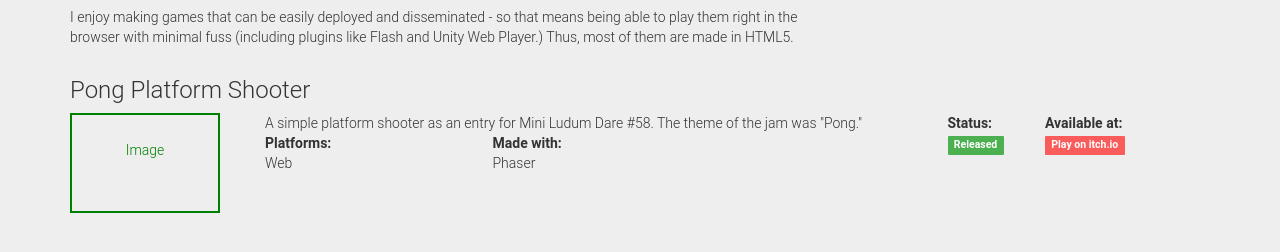
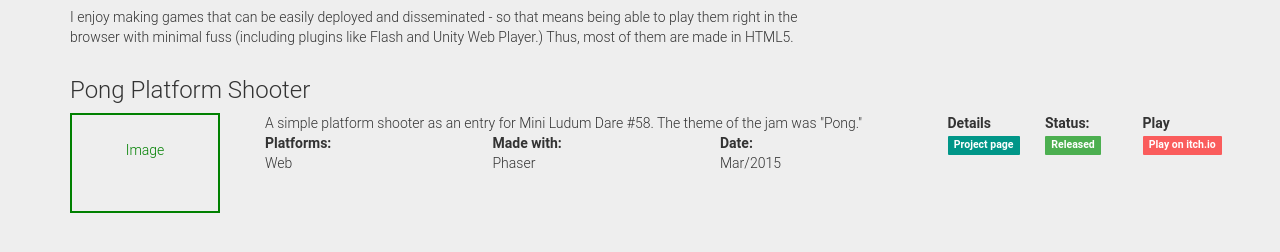
Before and after one commit to chongdashu/chongdashu.com, a plain HTML site: page www/new/index.html in a window 1280 px wide. Shown: the part 126-378 px from the top of the page. Drawn offline with Linux system fonts and the light colour scheme.

Commit message:
updated format.

```diff
--- a/www/new/index.html
+++ b/www/new/index.html
@@ -89,7 +89,7 @@
                                     </div> <!-- end .row -->
 
                                     <div class="row">
-                                        <div class="col-md-4 project-description-platforms" >
+                                        <div class="col-xs-4 project-description-platforms" >
                                         <span class="project-description-platform-title" style="font-weight: bold;">Platforms:
                                         </span>
                                         <ul class="list-inline project-description-platform-list" style:"">
@@ -97,13 +97,22 @@
                                         </ul>
                                         </div> <!-- end .project-description-platforms -->
 
-                                        <div class="col-md-8 project-description-madewith text-left" >
+                                        <div class="col-xs-4 project-description-madewith text-left" >
                                             <span class="project-description-madewith-title" style="font-weight: bold;">
                                                 Made with:
                                             </span>
                                             <ul class="list-inline project-description-madewith-list" >
                                                 <li class="li-madewith">Phaser</li>
                                             </ul>
+                                        </div> <!-- end .project-description-madewith -->
+
+                                        <div class="col-xs-4 project-description-date text-left" >
+                                            <span class="project-description-date-title" style="font-weight: bold;">
+                                                Date:
+                                            </span>
+                                            <div>
+                                                Mar/2015
+                                            </div>
                                         </div> <!-- end .project-description-madewith -->
                                     </div> <!-- end .row -->
 
@@ -112,13 +121,19 @@
                                 <div class="col-md-3  project-status">
                                     <div class="row">
 
-                                        <div class="project-status-text col-md-4 col-xs-2">
+                                        <div class="project-status-text col-md-4 col-xs-4">
+                                            <b>Details</b><br>
+                                            <span class="label label-primary">Project page</span>
+                                        </div>
+
+                                        <div class="project-status-text col-md-4 col-xs-4">
                                             <b>Status:</b><br>
                                             <span class="label label-success">Released</span>
                                         </div>
-                                        <div class="project-status-link col-md-8 col-xs-10">
-                                            <b>Available at:</b><br>
-                                            <span class="label label-itchio"><a href="http://chongdashu.itch.io/pong-platform-shooter">Play on itch.io</a></span>
+                                        <div class="project-status-link col-md-4 col-xs-4">
+                                            <b>Play</b><br>
+
+                                                <span class="label label-itchio"><a href="http://chongdashu.itch.io/pong-platform-shooter">Play on itch.io</a></span>
                                         </div>
                                     </div> <!-- end .row -->
                                 </div> <!-- end .project-status -->
```
